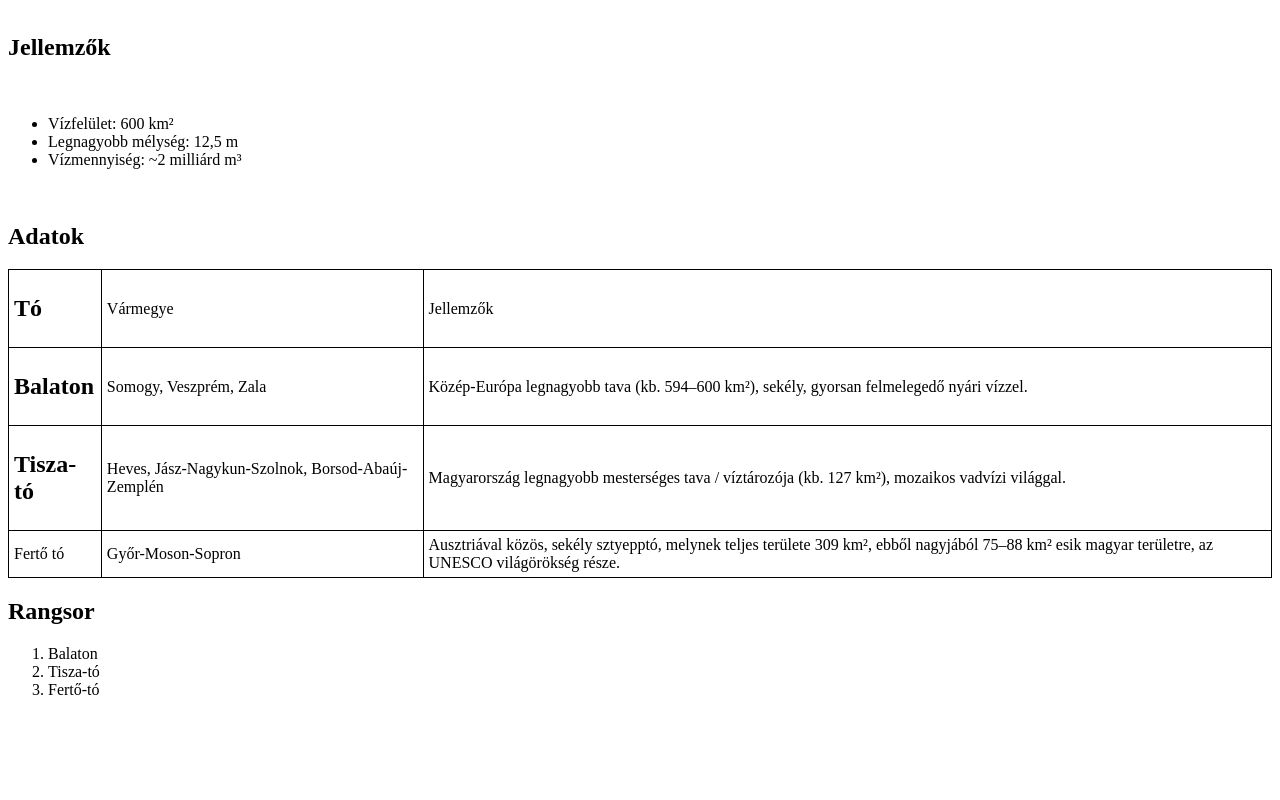
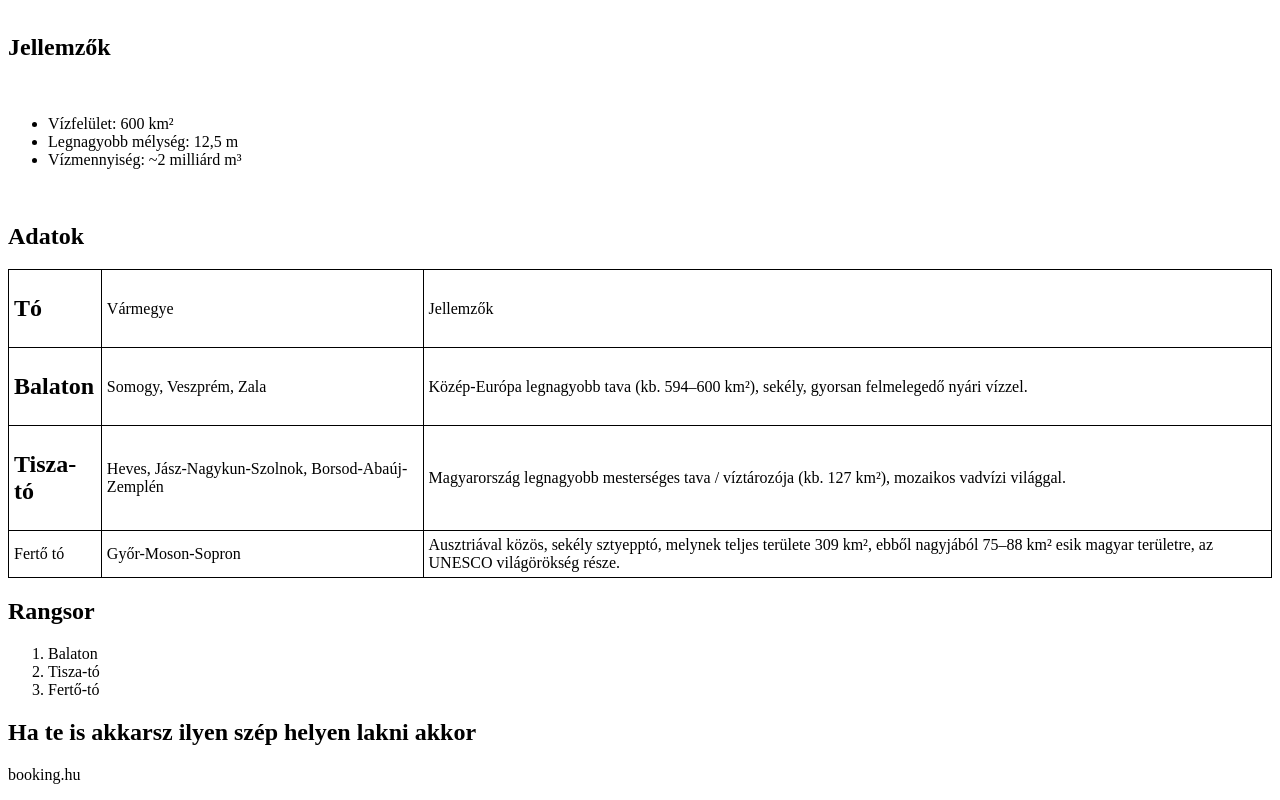
Before and after one commit to adam1731nagy/ikt, a plain HTML site: page tema.html in a window 1280 px wide. Shown: the part 720-1520 px from the top of the page. Before the commit the page ends 1439 px from the top, so only its background shows below. Drawn offline with Linux system fonts and the light colour scheme.

Commit message:
Add files via upload

```diff
--- a/tema.html
+++ b/tema.html
@@ -75,7 +75,8 @@ A Balaton átlagos mélysége kb. 3 méter, legmélyebb pontja a Tihanyi kútná
         <li>Fertő-tó</li>
     </ol>
 
-    <h2></h2>
+<h2>Ha te is akkarsz ilyen szép helyen lakni akkor</h2>
+<p>booking.hu</p>
 
 </body>
 </html>
```
